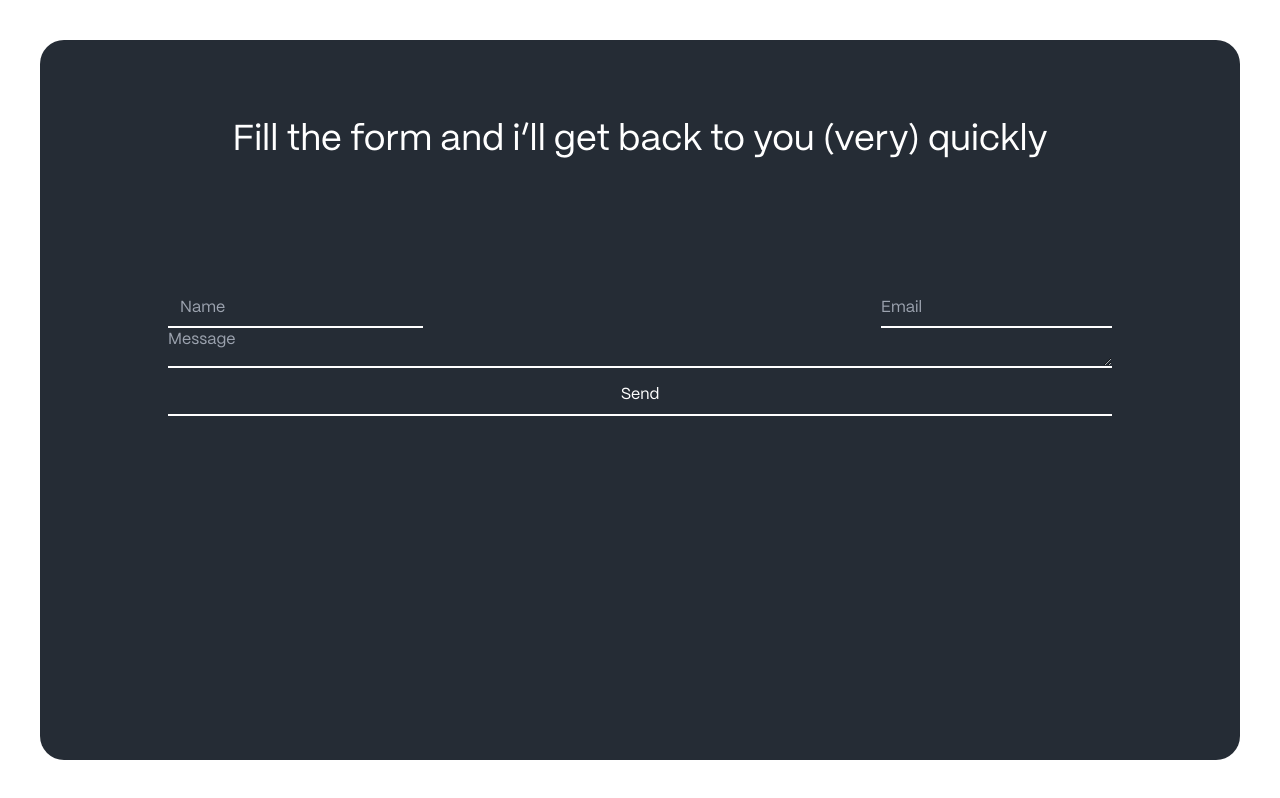
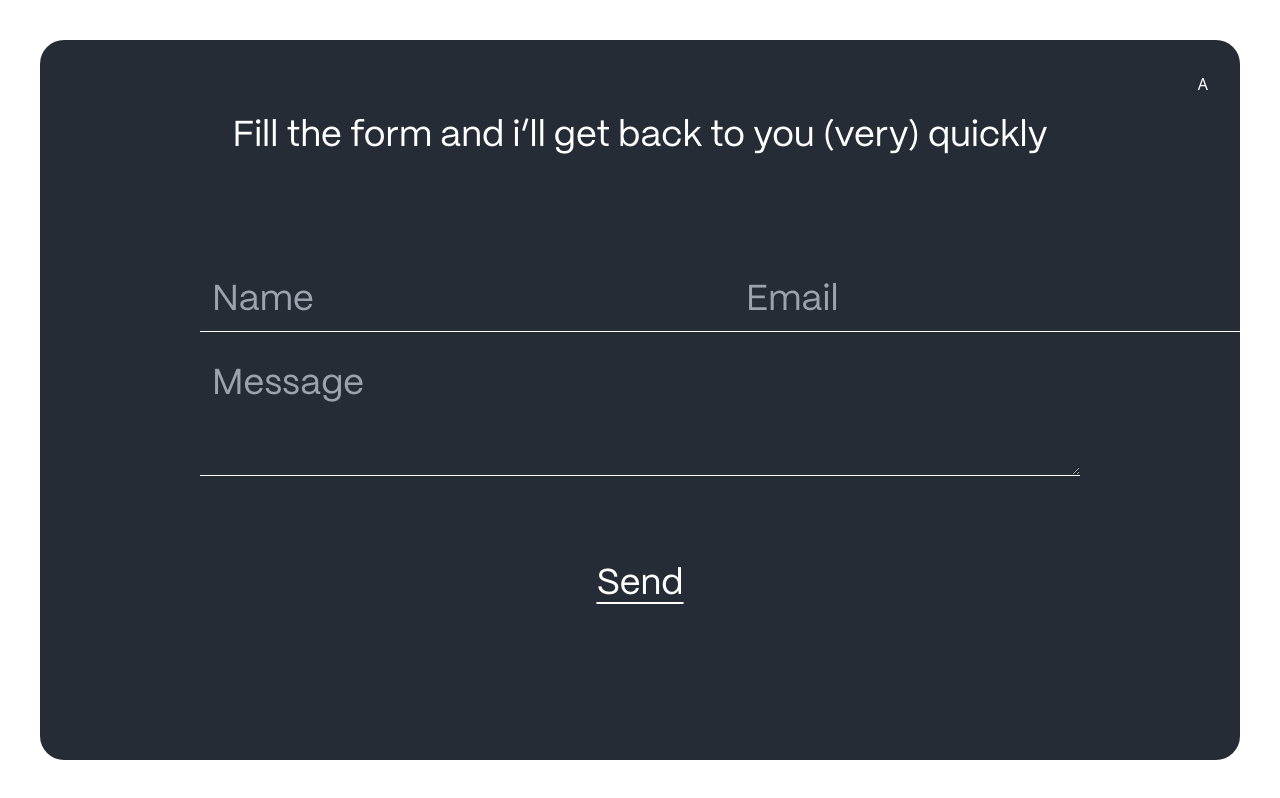
Before and after one commit to aman-prajapati05/Portfolio, a Next.js app: page / in a window 1280 px wide. Built offline with nearby package versions, Linux system fonts and the light colour scheme.

Commit message:
added contact page

```diff
--- a/src/app/components/Contact.jsx
+++ b/src/app/components/Contact.jsx
@@ -1,21 +1,26 @@
+"use client"
 import { PPmori } from "../../../public/fonts/fonts"
+import './../globals.css'
 
 export function Contact() {
     return (
         <>
-        <div className="w-screen h-screen p-10">
+        <div className="w-screen h-screen md:p-10 p-5">
             <div className="bg-[#252C35] w-full h-full rounded-3xl ">
-                <div className={`${PPmori.className} flex text-white justify-center pt-20 text-4xl font-medium`}>
+                <div className="flex  justify-between md:justify-end text-white px-8 pt-8">
+                    A
+                    </div>
+                <div className={`${PPmori.className} flex text-white justify-center md:pt-5 pt-28 md:text-4xl text-3xl px-4 font-medium`}>
                         Fill the form and i’ll get back to you (very) quickly
                 </div>
                 <div>
-                    <form action="submit" className={`${PPmori.className} p-32`}>
-                        <div className="flex justify-between">
-                        <input type="text" placeholder="Name" className="text-white w-[1/2] p-3 h-10 bg-transparent border-b-2 border-white outline-none focus:border-white" />
-                        <input type="text" placeholder="Email" className="text-white w-[1/2] h-10 bg-transparent border-b-2 border-white outline-none focus:border-white" />
+                    <form action="submit" className={`${PPmori.className} md:px-40 px-4 md:py-28 py-16 w-full`}>
+                        <div className="flex justify-between flex-col md:flex-row">
+                        <input type="text" placeholder="Name" required className="text-white w-[1/2] p-3 h-16 bg-transparent border-b md:text-4xl text-2xl border-white outline-none focus:border-white" />
+                        <input type="text" placeholder="Email" required className="text-white w-[1/2] p-3 h-16 bg-transparent border-b md:text-4xl text-2xl border-white outline-none focus:border-white" />
                         </div>
-                        <textarea name="" id="" cols="30" rows="10" placeholder="Message" className="text-white w-full h-10 bg-transparent border-b-2 border-white outline-none focus:border-white"></textarea>
-                        <input type="submit" value="Send" className="text-white w-full h-10 bg-transparent border-b-2 border-white outline-none focus:border-white"/>
+                        <textarea name="" id="" cols="30" rows="10" required placeholder="Message" className="text-white w-full h-36 md:text-4xl text-2xl pt-8 px-3 bg-transparent border-b border-white outline-none focus:border-white"></textarea>
+                        <input type="submit" value="Send" className="text-white text-center mt-9 md:mt-20 md:text-4xl  w-full  bg-transparent underline underline-offset-[8px] cursor-pointer text-2xl border-white outline-none focus:border-white"/>
                     </form>
                 </div>
 
```
